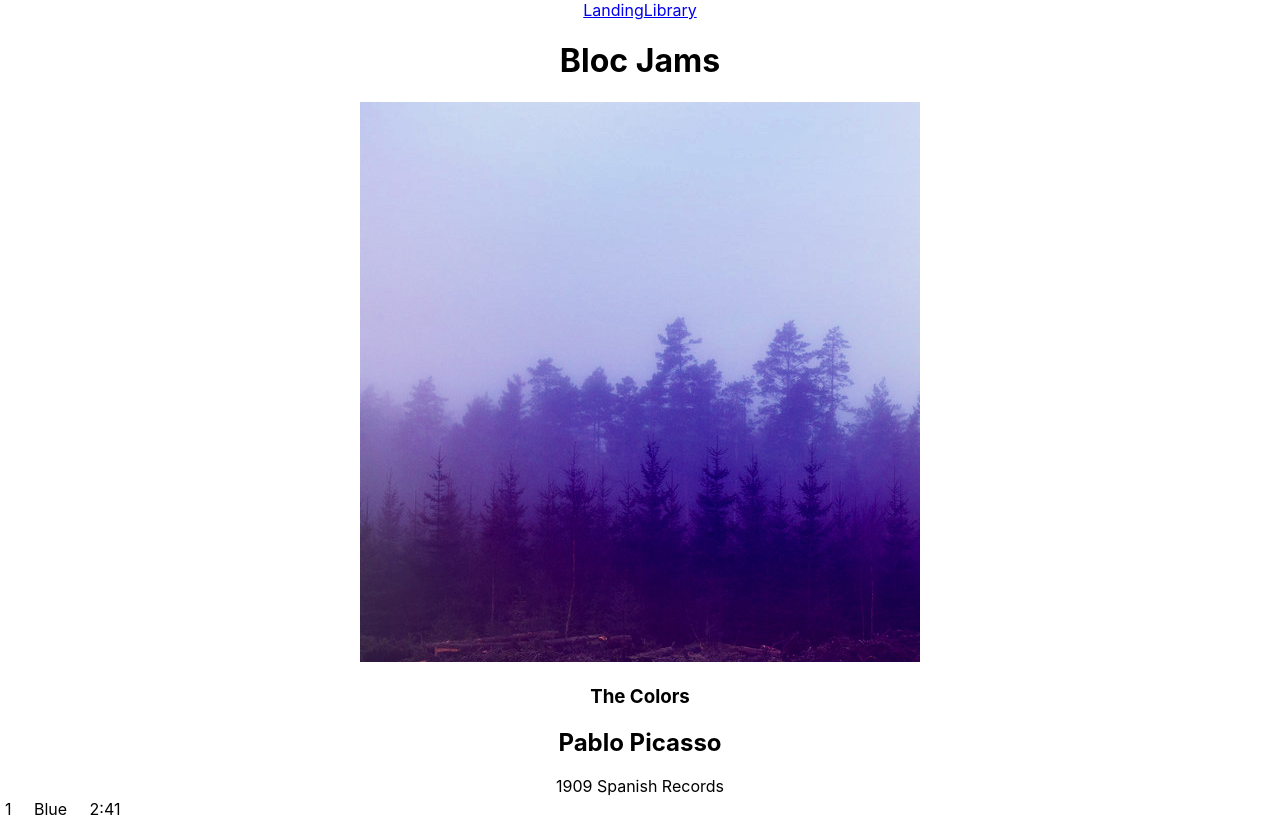
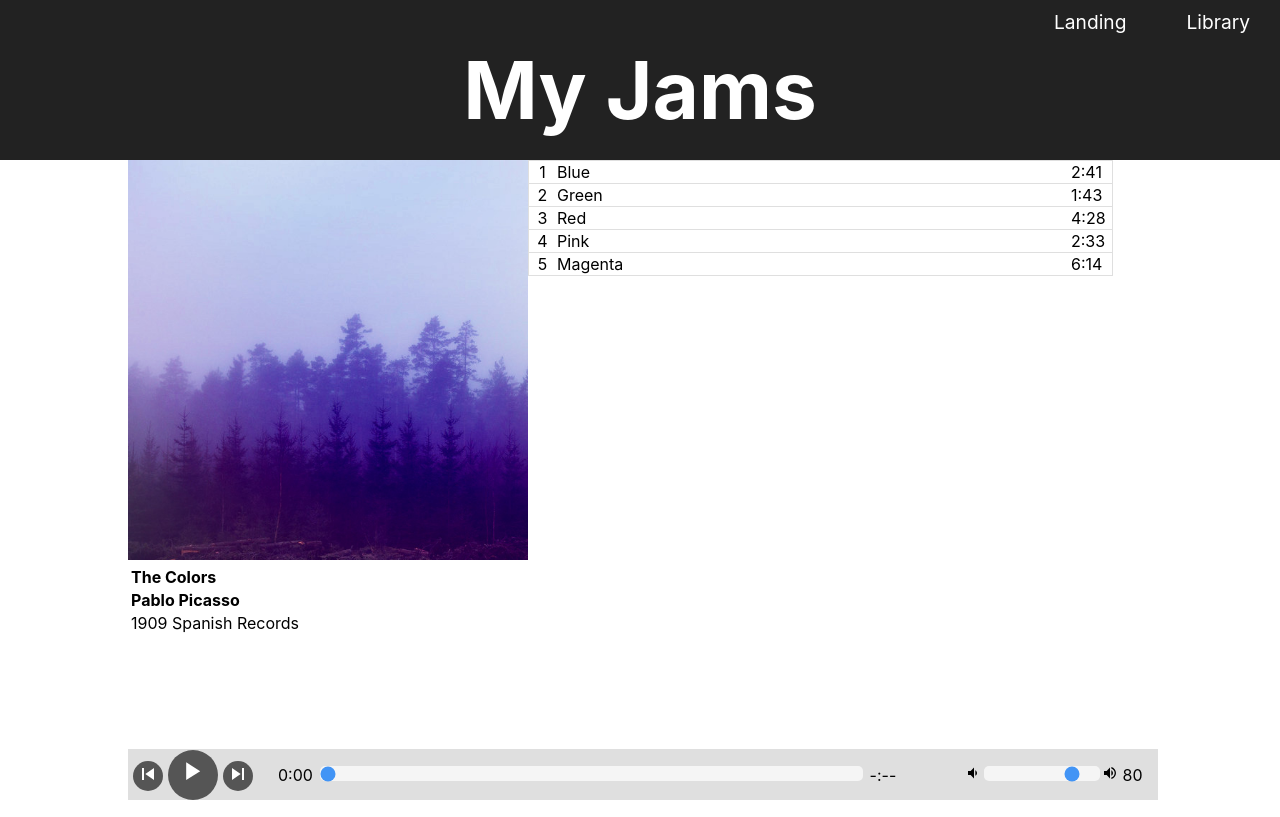
Before and after one commit to lawrencety/bloc-jams-react, a React (Create React App) app: page /album/the-colors in a window 1280 px wide. Shown: the top 817 px of the page. Built offline with nearby package versions, Linux system fonts and the light colour scheme; the HTML template or start-up script is replaced by a standard one.

Commit message:
assignment-10-completed

```diff
--- a/src/App.css
+++ b/src/App.css
@@ -1,5 +1,5 @@
 .App {
-  text-align: center;
+  height: 100vh;
 }
 
 .App-logo {
@@ -30,3 +30,222 @@
     transform: rotate(360deg);
   }
 }
+
+.head {
+  height: 20vh;
+  background-color: #222222;
+}
+
+h1.page-title {
+  text-align: center;
+  font-size: 5rem;
+  color: #FFFFFF;
+  line-height: 10vh;
+  margin: auto;
+}
+
+nav {
+  text-align: right;
+  height: 50px;
+}
+
+.nav-link {
+  display: inline-block;
+  font-size: 1.2rem;
+  text-decoration: none;
+  color: #FFFFFF;
+  padding: 10px;
+  margin: auto 20px;
+  transition: 500ms;
+}
+
+.nav-link:hover {
+  opacity: 0.5;
+}
+
+main {
+  margin: auto 10vw;
+  width: 80vw;
+}
+
+.hero-title {
+  text-align: center;
+  font-size: 2.4rem;
+}
+
+.point {
+  height: 15vh;
+  vertical-align: center;
+}
+
+.album-link {
+  display: block;
+  margin: 5px 0px;
+  padding: 0px;
+  transition: 250ms;
+  background-color: #DFDFDF;
+}
+
+.album-link:hover {
+  background-color: #EFEFEF;
+}
+
+.album-cover {
+  display:inline-block;
+  height: 30vh;
+  margin: 0px 20px 0px 0px;
+}
+
+.album-description {
+  display:inline-block;
+  position: absolute;
+}
+
+.album-text {
+  height:30vh;
+  color: #222222;
+}
+
+.album-title {
+  padding-top: 10%;
+  font-size: 2.4rem;
+}
+
+.album-artist {
+  font-size: 1.6rem;
+}
+
+.album-songs {
+  padding-top: 10%;
+}
+
+#album-info {
+  display: inline-block;
+}
+
+#album-cover-art {
+  height: 50vh;
+}
+
+#album-title {
+  font-size: 1rem;
+  margin: 3px;
+}
+
+.artist {
+  font-size: 1rem;
+  margin: 3px;
+}
+
+#release-info {
+  font-size: 1rem;
+  margin: 3px;
+}
+
+#song-list {
+  display: inline-block;
+  position: absolute;
+  padding: 0px 20px 0px 0px;
+}
+
+.song-number {
+  width: 25px;
+  text-align: center;
+}
+
+.song-title {
+  width: 40vw;
+}
+
+.song-duration {
+  width: 40px;
+}
+
+table {
+  border-collapse: collapse;
+}
+
+tr {
+  border: 1px solid #DFDFDF;
+}
+
+tr:hover {
+  background-color: #DFDFDF;
+}
+
+.player-bar {
+  background-color: #DFDFDF;
+  position: fixed;
+  bottom: 0;
+}
+
+#buttons {
+  display: inline-block;
+  vertical-align: middle;
+}
+
+#play-pause {
+  height: 50px;
+  width: 50px;
+  border-radius: 50%;
+  background-color: #555555;
+  border-style: none;
+  color: #FFFFFF;
+  font-size: 1.4rem;
+}
+
+#pp-icon, #next, #previous {
+  text-align: center;
+  vertical-align: middle;
+}
+
+#next, #previous {
+  height: 30px;
+  width: 30px;
+  border-radius: 50%;
+  background-color: #555555;
+  border-style: none;
+  color: #FFFFFF;
+  font-size: 1rem;
+  margin: 5px;
+}
+
+#time-control {
+  display: inline-block;
+  vertical-align: middle;
+  width: 53vw;
+  margin: 15px;
+}
+
+.current-time, .total-time, .volume {
+  display: inline-block;
+  margin: 0px 5px;
+}
+
+.seek-bar {
+  display: inline-block;
+  width: 80%;
+  color: black;
+}
+
+#volume-control {
+  display: inline-block;
+  vertical-align: middle;
+  width: 15vw;
+}
+
+.volume-bar {
+  display: inline-block;
+  width: 60%;
+  color: black;
+}
+
+.seek-bar, .volume-bar {
+  -webkit-appearance: none;
+  height: 15px;
+  border-radius: 5px;
+  outline: none;
+  opacity: 0.7;
+  -webkit-transition: .2s;
+  transition: opacity .2s;
+}
--- a/src/App.js
+++ b/src/App.js
@@ -9,12 +9,12 @@ class App extends Component {
   render() {
     return (
       <div className="App">
-        <header>
+        <header className="head">
           <nav>
-            <Link to='/'>Landing</Link>
-            <Link to='/library'>Library</Link>
+            <Link to='/' className="nav-link">Landing</Link>
+            <Link to='/library' className="nav-link">Library</Link>
           </nav>
-          <h1>Bloc Jams</h1>
+          <h1 className="page-title">My Jams</h1>
         </header>
         <main>
           <Route exact path  = "/" component = {Landing} />
--- a/src/components/Album.js
+++ b/src/components/Album.js
@@ -152,7 +152,7 @@ class Album extends Component {
             {
               this.state.album.songs.map( (song, index) =>
                 <tr className="song" key={index} onClick={() => this.handleSongClick(song)} onMouseEnter={() => this.mouseOver(song)} onMouseLeave={() => this.mouseOut(song)}>
-                  <td className="songNumber" >
+                  <td className="song-number" >
                     {(() => {
                       if (this.state.isPlaying && (this.state.currentSong === song)) {
                         return(
@@ -171,8 +171,8 @@ class Album extends Component {
                       }
                     }) ()}
                   </td>
-                  <td>{song.title}</td>
-                  <td>{this.formatTime(Number(song.duration))}</td>
+                  <td className="song-title">{song.title}</td>
+                  <td className="song-duration">{this.formatTime(Number(song.duration))}</td>
                 </tr>
               )
             }
--- a/src/components/Library.js
+++ b/src/components/Library.js
@@ -13,11 +13,15 @@ class Library extends Component {
       <section className = 'library'>
         {
           this.state.albums.map( ( album, index ) =>
-            <Link to= {`/album/${album.slug}`} key={index}>
-              <img src = {album.albumCover} alt = {album.title} />
-              <div>{album.title}</div>
-              <div>{album.artist}</div>
-              <div>{album.songs.length} songs</div>
+            <Link to= {`/album/${album.slug}`} key={index} className="album-link">
+              <img src = {album.albumCover} alt = {album.title} className="album-cover"/>
+              <section className="album-description">
+                <div className="album-text">
+                  <div className="album-title">{album.title}</div>
+                  <div className="album-artist">{album.artist}</div>
+                  <div className="album-songs">{album.songs.length} songs</div>
+                </div>
+              </section>
             </Link>
           )
         }
--- a/src/components/PlayerBar.js
+++ b/src/components/PlayerBar.js
@@ -9,7 +9,7 @@ class PlayerBar extends Component {
             <ion-icon name="skip-backward"></ion-icon>
           </button>
           <button id="play-pause" onClick={this.props.handleSongClick}>
-            <span>
+            <span id="pp-icon">
               {this.props.isPlaying ?
                 <ion-icon name="pause"></ion-icon>
                 :
@@ -42,7 +42,7 @@ class PlayerBar extends Component {
           <ion-icon name="volume-low"></ion-icon>
           <input
             type="range"
-            className="seek-bar"
+            className="volume-bar"
             value= {this.props.volume}
             max= "100"
             min= "0"
```
